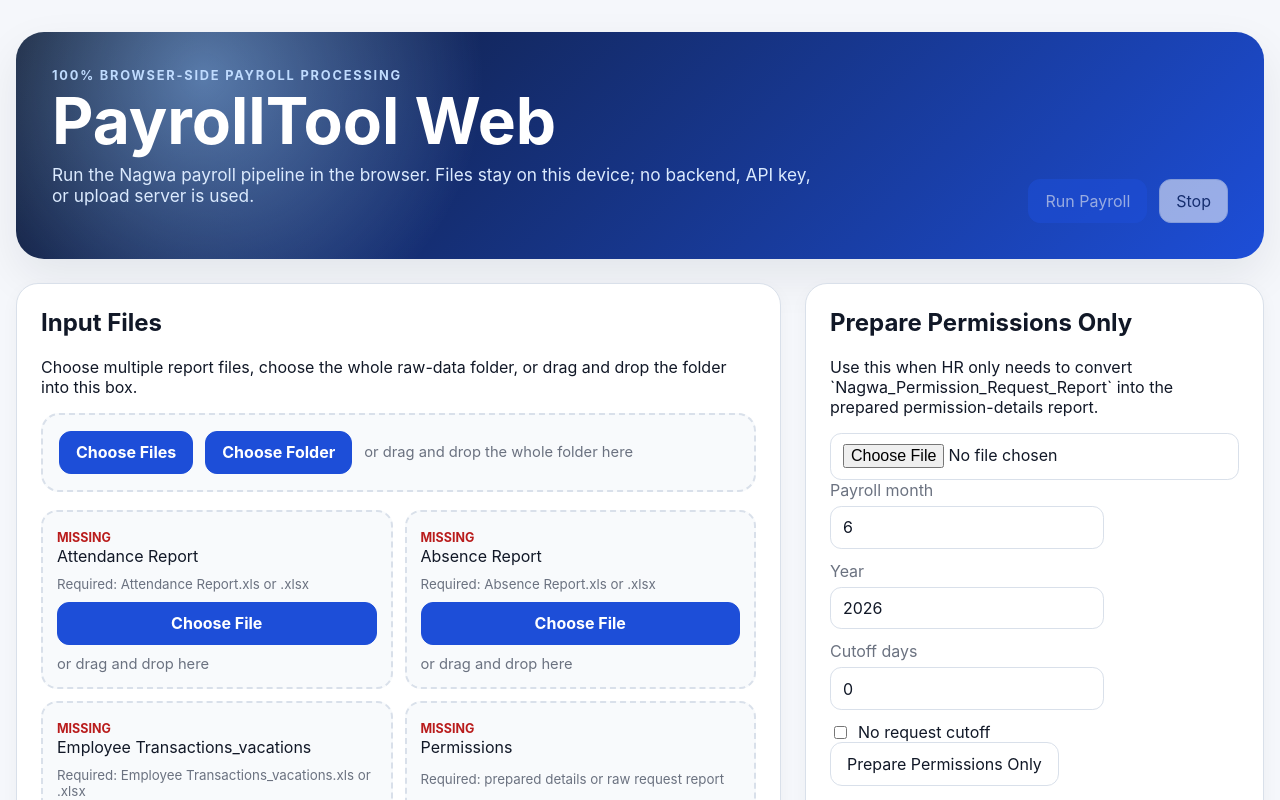
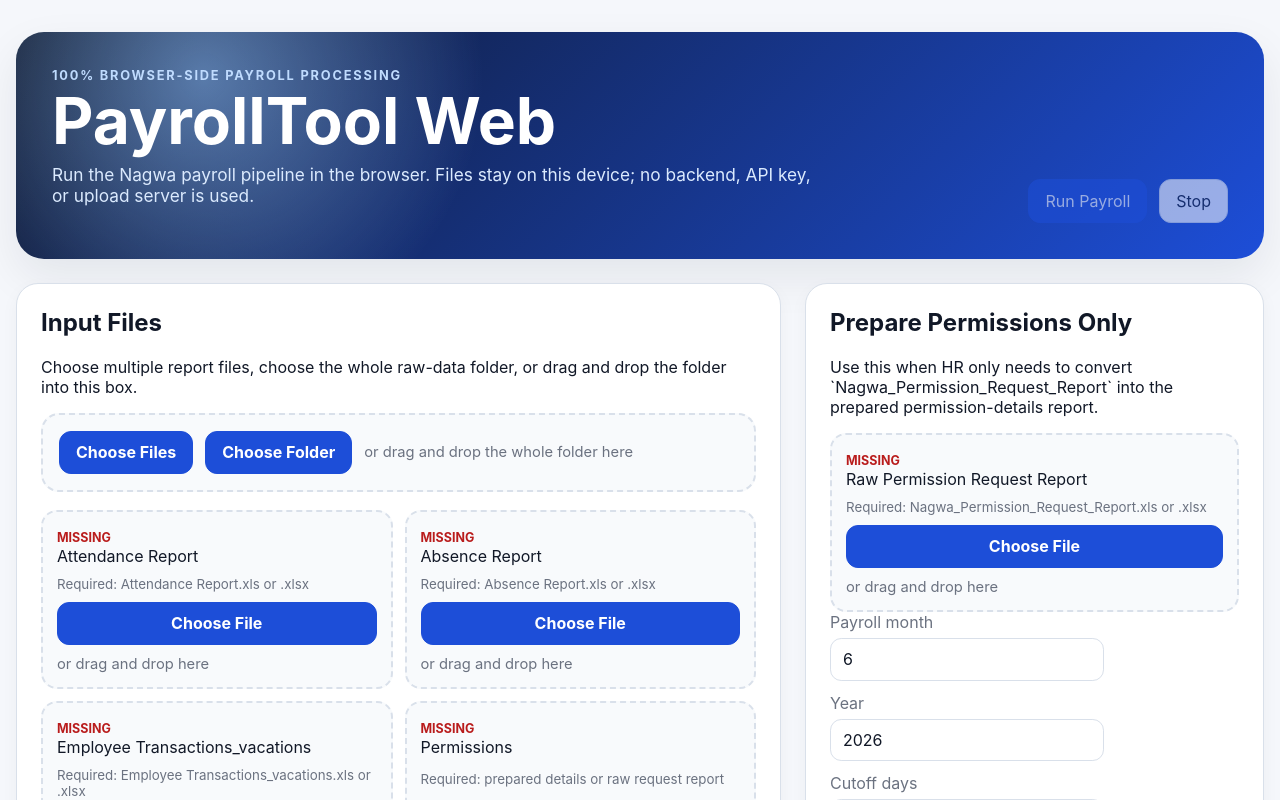
Before and after one commit to farouknagwa/PayrollTool, a React (Vite) app: page / in a window 1280 px wide. Shown: the top 800 px of the page. Built offline with nearby package versions, Linux system fonts and the light colour scheme.

Commit message:
Fix Pyodide worker module loading

```diff
--- a/src/App.tsx
+++ b/src/App.tsx
@@ -189,6 +189,14 @@
     const files = Array.from(fileList);
     const mapped = mapInputFiles(files);
     setInputs((prev) => ({ ...prev, ...mapped }));
+  }
+
+  function addStandalonePermissionFiles(fileList: FileList | File[]) {
+    const [file] = Array.from(fileList);
+    if (!file) return;
+    setStandalonePermissionFile(file);
+    setStandaloneSummary("");
+    setError("");
   }
 
   function updateSettings(next: PayrollSettings) {
@@ -449,13 +457,21 @@
           </div>
         </div>
 
-        <div className="card">
+        <div
+          className="card"
+          onDragOver={(event) => event.preventDefault()}
+          onDrop={(event) => {
+            event.preventDefault();
+            addStandalonePermissionFiles(event.dataTransfer.files);
+          }}
+        >
           <h2>Prepare Permissions Only</h2>
           <p>Use this when HR only needs to convert `Nagwa_Permission_Request_Report` into the prepared permission-details report.</p>
-          <input
-            type="file"
-            accept=".xls,.xlsx"
-            onChange={(event) => setStandalonePermissionFile(event.target.files?.[0] ?? null)}
+          <UploadTile
+            title="Raw Permission Request Report"
+            description="Required: Nagwa_Permission_Request_Report.xls or .xlsx"
+            file={standalonePermissionFile ?? undefined}
+            onFiles={addStandalonePermissionFiles}
           />
           <div className="controls">
             <TextInput label="Payroll month" type="number" value={permissionOptions.month} onChange={(value) => setPermissionOptions((prev) => ({ ...prev, month: Number(value) }))} />
--- a/src/workers/pyodideWorker.ts
+++ b/src/workers/pyodideWorker.ts
@@ -6,7 +6,11 @@
 import preparePermissionSource from "../py/prepare_permission_report.py?raw";
 
 type PyodideLoadModule = {
-  loadPyodide: (options: { indexURL: string }) => Promise<Pyodide>;
+  loadPyodide: (options: { indexURL: string; createPyodideModule?: unknown }) => Promise<Pyodide>;
+};
+
+type PyodideAsmModule = {
+  default: unknown;
 };
 
 type Pyodide = {
@@ -90,12 +94,13 @@
   post({ type: "log", entry });
 }
 
-async function importPyodideLoader(): Promise<{ module: PyodideLoadModule; indexURL: string }> {
+async function importPyodideLoader(): Promise<{ module: PyodideLoadModule; createPyodideModule: unknown; indexURL: string }> {
   let lastError: unknown;
   for (const url of PYODIDE_MODULE_URLS) {
     try {
       const module = await import(/* @vite-ignore */ url) as PyodideLoadModule;
-      return { module, indexURL: url.replace(/pyodide\.mjs$/, "") };
+      const asmModule = await import(/* @vite-ignore */ url.replace(/pyodide\.mjs$/, "pyodide.asm.mjs")) as PyodideAsmModule;
+      return { module, createPyodideModule: asmModule.default, indexURL: url.replace(/pyodide\.mjs$/, "") };
     } catch (error) {
       lastError = error;
     }
@@ -107,8 +112,8 @@
   if (pyodidePromise) return pyodidePromise;
   pyodidePromise = (async () => {
     postStatus("Loading Python engine. First load can take a few minutes; later runs use the browser cache.");
-    const { module, indexURL } = await importPyodideLoader();
-    const pyodide = await module.loadPyodide({ indexURL });
+    const { module, createPyodideModule, indexURL } = await importPyodideLoader();
+    const pyodide = await module.loadPyodide({ indexURL, createPyodideModule });
     pyodide.setStdout({
       batched: (line) => postLog(currentStep, line),
     });
```
